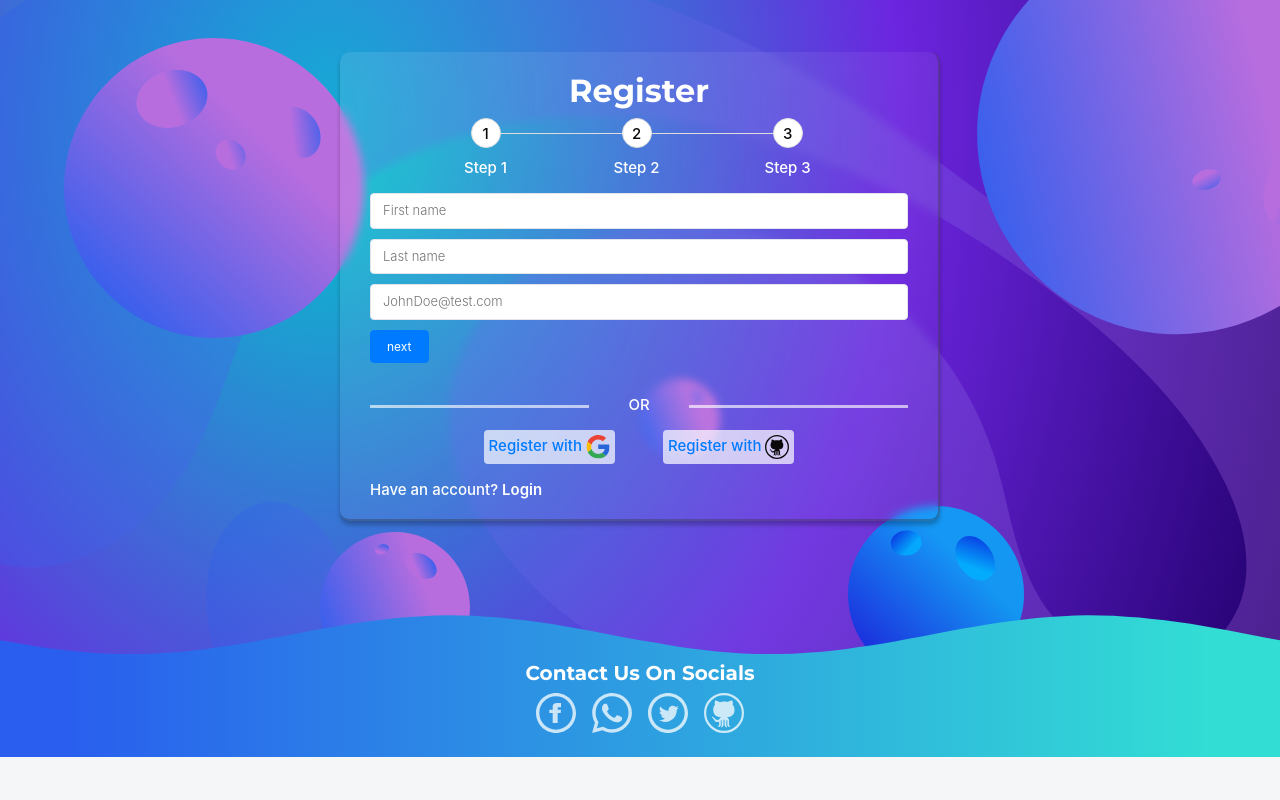
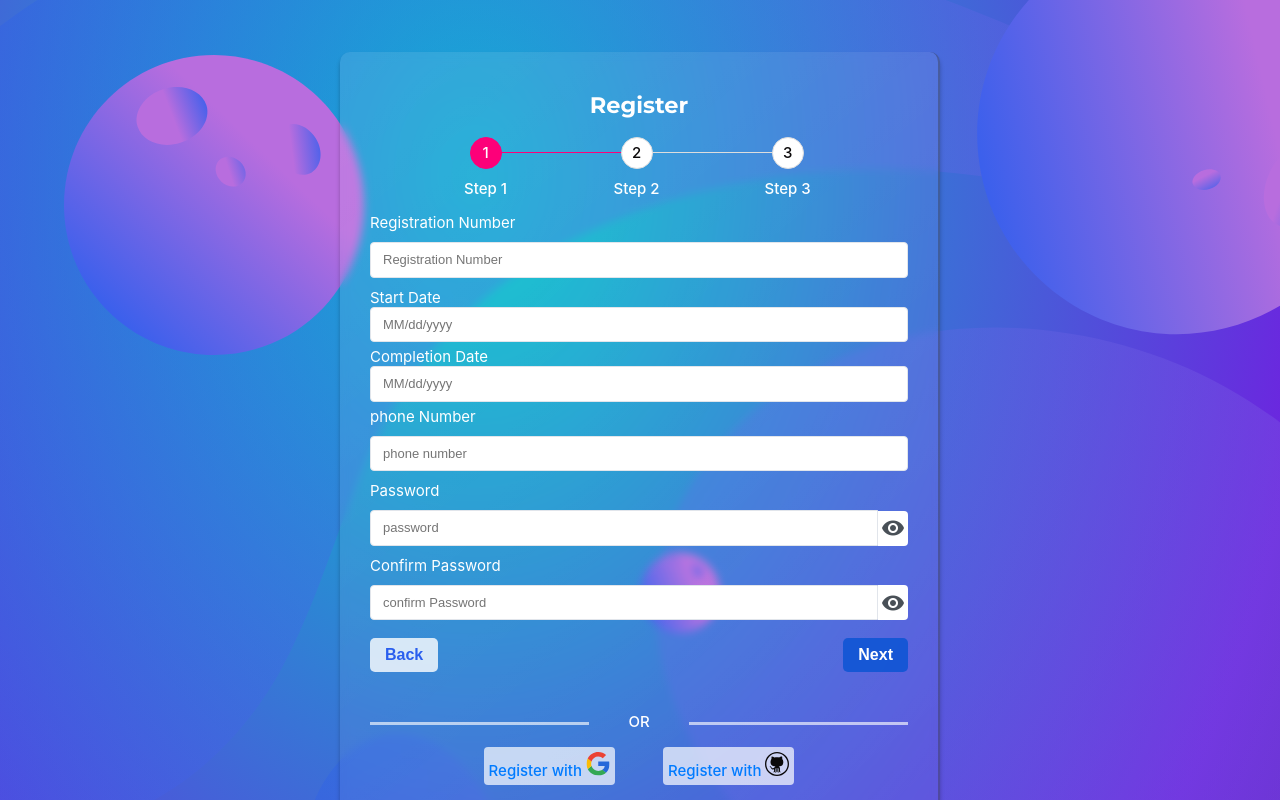
Before and after one commit to omondibrian/EuccosaHubFrontEnd, a React (Create React App) app: page /register in a window 1280 px wide. Shown: the top 800 px of the page. Built offline with nearby package versions, Linux system fonts and the light colour scheme.

Commit message:
pull updates

```diff
--- a/src/App.js
+++ b/src/App.js
@@ -3,7 +3,7 @@ import PageNotFound from "./components/pages/404_page/404_page";
 import { BrowserRouter, Switch, Route, Redirect } from "react-router-dom";
 import Home from "./components/pages/home/Home";
 import { MobileNav } from "./components/navigation/navbar/index";
-import "bootstrap/dist/css/bootstrap.min.css";
+// import "bootstrap/dist/css/bootstrap.min.css";
 import "./assets/styles/dashboard.css";
 import DashBoard from "./components/dashboard";
 import ImageCrop from "./components/dashboard/imageCrop/ImageCrop";
--- /dev/null
+++ b/src/components/button/button.css
@@ -0,0 +1,41 @@
+.btn_{
+  background-color: transparent;
+  border: 1px solid transparent;
+  padding: 8px 15px;
+  font-size: 1rem;
+  border-radius: 0.25rem;
+  transition: color 0.15s ease-in-out, background-color 0.15s ease-in-out, border-color 0.15s ease-in-out, box-shadow 0.15s ease-in-out;
+  text-align: center;
+}
+.btn_primary{
+  background-color: #0c55d4da;
+  border: none;
+  color: #fff;
+  text-align: center;
+  margin: .5rem 0;
+  display: block;
+  border-radius: 5px;
+  font-weight: bold;
+
+}
+.btn:focus, .btn.focus {
+  outline: 0;
+  box-shadow: 0 0 0 0.2rem rgba(0, 123, 255, 0.25);
+}
+.btn_primary:hover{
+  background-color: rgba(255,255,255,.7);
+  color: #0c55d4da;
+}
+.btn_light {
+  border: none;
+  color: var(--dark-blue);
+  text-align: center;
+  margin: .5rem 0;
+  display: block;
+  border-radius: 5px;
+  font-weight: bold;
+  background-color: rgba(255,255,255,0.8);
+}
+.invisible{
+  visibility: hidden;
+}
--- a/src/components/button/button.module.css
+++ /dev/null
@@ -1,17 +0,0 @@
-.btn_primary{
-  background-color: #0c55d4da;
-  padding: 10px 30px;
-  border: none;
-  color: #fff;
-  text-align: center;
-  margin: 1.5rem auto;
-  display: block;
-  border-radius: 5px;
-  font-weight: bold;
-  transition: all .3s ease;
-
-}
-.btn_primary:hover{
-  background-color: rgba(255,255,255,.7);
-  color: #0c55d4da;
-}
--- a/src/components/button/index.js
+++ b/src/components/button/index.js
@@ -1,9 +1,14 @@
-import styles from './button.module.css'
-import React from 'react'
+import "./button.css";
+import React from "react";
+import classNames from "classnames";
 export const Button = (props) => {
-    return <button
-         {...props}
-        className={styles.btn_primary}>
-        {props.name}
+  const buttonClasses = classNames(
+    "btn_",
+    props.className ? props.className : "btn_primary"
+  );
+  return (
+    <button {...props} className={buttonClasses}>
+      {props.children}
     </button>
-}
+  );
+};
--- a/src/components/inputBox/Inputbox.module.css
+++ b/src/components/inputBox/Inputbox.module.css
@@ -2,6 +2,7 @@
     display: flex;
     align-items: center;
     margin-bottom:10px;
+    margin-top: 10px;
 
 }
 .input_text {
--- a/src/components/pages/auth/Login.js
+++ b/src/components/pages/auth/Login.js
@@ -89,7 +89,7 @@ function Login(props) {
               )}
             </div>
 
-            <Button name="LOGIN" />
+            <Button type="submit">LOGIN</Button>
           </form>
           <span className={styles.auth_alt}>OR</span>
           <div className={styles.social_auth}>
--- a/src/components/pages/auth/Register.js
+++ b/src/components/pages/auth/Register.js
@@ -1,6 +1,5 @@
 import React, { useState } from "react";
 import styles from "./Auth.module.css";
-
 import BackGround from "../../background";
 import { Github, Google } from "../../vectors/Vectors";
 import Footer from "../../footer/Footer";
@@ -9,6 +8,7 @@ import createDefaultProfilePic from "./CreateProfilePic";
 import UserBio from "./RegistrationForm/UserBio";
 import AdditionalInfo from "./RegistrationForm/AdditionalInfo";
 import AddressInfo from "./RegistrationForm/UserAddress";
+
 
 function Register() {
   const [registrationState, setRegistrationState] = useState({
@@ -26,7 +26,7 @@ function Register() {
     confirmPassword: "",
     google_id: "",
     profilePic: "",
-    stage: 1,
+    stage: 2,
   });
 
   const submit = (state) => {
--- a/src/components/pages/auth/RegistrationForm/AdditionalInfo.jsx
+++ b/src/components/pages/auth/RegistrationForm/AdditionalInfo.jsx
@@ -6,7 +6,10 @@ import DatePicker, { registerLocale } from "react-datepicker";
 import en from "date-fns/locale/en-GB";
 import "react-datepicker/dist/react-datepicker.css";
 import styles from "./index.module.css";
+import { Button } from "../../../button/index"
+import classNames from "classnames"
 registerLocale("en", en);
+
 
 function AdditionalInfo({ submit, reverse, state }) {
   const handleSub = () => {
@@ -31,7 +34,8 @@ function AdditionalInfo({ submit, reverse, state }) {
     validationSchema: addintionalInfoSchema,
 
   });
-
+  const prevBtnClass = classNames("btn_light",
+    state.stage < 1 && "invisible")
   return (
     <div>
       <form onSubmit={formik.handleSubmit}>
@@ -150,25 +154,24 @@ function AdditionalInfo({ submit, reverse, state }) {
             justifyContent: "space-between",
           }}
         >
-          {state.stage > 1 && (
-            <button
+
+          <Button
             onClick={(e) => {
               e.preventDefault();
               reverse(state.stage);
             }}
             disabled={formik.isSubmitting}
-              className=" btn btn-primary"
+            className={prevBtnClass}
           >
             {formik.isSubmitting ? "updating..." : "Back"}
-            </button>
-          )}
-          <button
+          </Button>
+
+          <Button
             disabled={formik.isSubmitting}
             type="submit"
-            className="btn btn-primary"
           >
-            {formik.isSubmitting ? "updating..." : "next"}
-          </button>
+            Next
+          </Button>
         </div>
       </form>
     </div>
--- a/src/components/pages/auth/RegistrationForm/UserAddress.jsx
+++ b/src/components/pages/auth/RegistrationForm/UserAddress.jsx
@@ -1,11 +1,14 @@
 import React from "react";
-
 import { InputBox } from "../../../inputBox";
 import { useFormik } from "formik";
 import { AddressInfo } from "./validation.schema";
 import { useSelector } from "react-redux";
 import styles from "./index.module.css";
 import { getState } from "../../../../state/slices/user";
+import { Button } from "../../../button/index"
+
+import classNames from "classnames";
+
 function UserAddress({ submit, state, reverse }) {
   const { user } = useSelector(getState);
 
@@ -27,7 +30,8 @@ function UserAddress({ submit, state, reverse }) {
     onSubmit: handleSub,
     validationSchema: AddressInfo,
   });
-
+  const prevBtnClass = classNames("btn_light",
+    state.stage < 1 && "invisible")
   return (
     <div>
       <form onSubmit={formik.handleSubmit}>
@@ -84,25 +88,24 @@ function UserAddress({ submit, state, reverse }) {
             justifyContent: "space-between",
           }}
         >
-          {state.stage > 1 && (
-            <button
+
+          <Button
             onClick={(e) => {
               e.preventDefault();
               reverse(state.stage);
             }}
             disabled={formik.isSubmitting}
-              className=" btn btn-primary"
+            className={prevBtnClass}
           >
             Back
-            </button>
-          )}
-          <button
+            </Button>
+
+          <Button
             disabled={formik.isSubmitting}
             type="submit"
-            className="btn btn-primary"
           >
             {formik.isSubmitting ? "updating..." : "next"}
-          </button>
+          </Button>
         </div>
       </form>
     </div>
--- a/src/components/pages/auth/RegistrationForm/UserBio.jsx
+++ b/src/components/pages/auth/RegistrationForm/UserBio.jsx
@@ -2,12 +2,11 @@ import React  from "react";
 import { InputBox } from "../../../inputBox";
 import { useFormik } from "formik";
 import { userBioData } from "./validation.schema";
+import {Button} from "../../../button/index"
 function UserBio({ submit, state, reverse ,setState}) {
   const handleSub = () => {
     if (!formik.isValidating && formik.isValid) {
       formik.setSubmitting(true);
-      console.log("submitted");
-      console.log("submit: ", formik.values);
       setState({
 
       })
@@ -71,25 +70,23 @@ function UserBio({ submit, state, reverse ,setState}) {
             justifyContent: "space-between",
           }}
         >
-          {state.stage >1 && (
-            <button
+            <Button
               onClick={(e) => {
                 e.preventDefault();
                 reverse(state.stage);
               }}
               disabled={formik.isSubmitting}
-              className=" btn btn-primary"
+              className=" btn_light invisible"
             >
               Back
-            </button>
-          )}
-          <button
+            </Button>
+
+          <Button
             disabled={formik.isSubmitting}
             type="submit"
-            className="btn btn-primary"
           >
             {formik.isSubmitting ? "updating..." : "next"}
-          </button>
+          </Button>
         </div>
       </form>
     </div>
```
Lines whose indentation alone changed are shown as unchanged.
